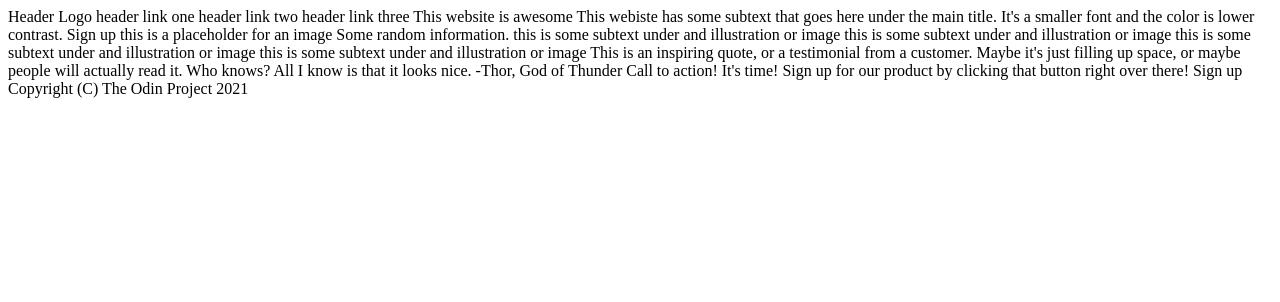
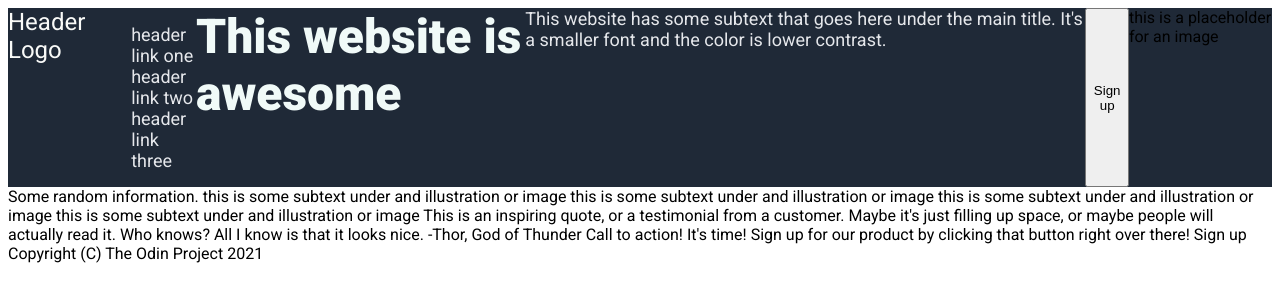
Before and after one commit to nedwards06/landing-page, a plain HTML site: page index.html in a window 1280 px wide. Drawn offline with Linux system fonts and the light colour scheme.

Commit message:
Create initial styling for page and hero section
Link to fonts from Google. Add style.css and enter initial
styles for hero section (background, typographical styles, and
flex containers).

```diff
--- a/index.html
+++ b/index.html
@@ -2,25 +2,41 @@
 
 <html lang="En">
 
-<header>
+<head>
     <meta charset="UTF-8">
-    <link type="stylesheet" href="style.css">
+    <link rel="stylesheet" href="style.css">
+
+    <!-- Link to Google fonts - Roboto -->
+    <link rel="preconnect" href="https://fonts.googleapis.com">
+    <link rel="preconnect" href="https://fonts.gstatic.com" crossorigin>
+    <link href="https://fonts.googleapis.com/css2?family=Roboto:ital,wght@0,100;0,300;0,400;0,500;0,700;0,900;1,100;1,300;1,400;1,500;1,700;1,900&display=swap" rel="stylesheet">
+
     <title>Landing Page</title>
-</header>
+</head>
 
 <body>
-    Header Logo
+    <div class="hero flex">
+        <div class="header-logo flex">
+            Header Logo
+        </div>
+        <div class="header-links flex">
+        <ul>
+            <li><a href="google.com">header link one</a></li>
+            <li><a href="google.com">header link two</a></li>
+            <li><a href="google.com">header link three</a></li>
+        </ul>
+        </div>
+        <div class="hero-main-text flex">
+            This website is awesome
+        </div>
+        <div class="hero-secondary-text flex">
+            This website has some subtext that goes here under the main title. It's a smaller font and the color is lower contrast.
+        </div>
+        <button type="button">Sign up</button>
+        this is a placeholder for an image
+    </div>
 
-    header link one
-    header link two
-    header link three
 
-    This website is awesome
-    This webiste has some subtext that goes here under the main
-    title. It's a smaller font and the color is lower contrast.
-    Sign up
-
-    this is a placeholder for an image
 
     Some random information.
 
--- a/style.css
+++ b/style.css
@@ -0,0 +1,37 @@
+body {
+    font-family: "Roboto", sans-serif;
+    font-weight: 400;
+    font-style: normal;
+}
+
+ul {
+    list-style: none;
+}
+
+.flex {
+    display: flex;
+}
+
+.hero {
+    background-color: #1F2937;
+}
+
+.header-logo {
+    font-size: 24px;
+    color: #F9FAF8;
+}
+
+.hero-secondary-text, .header-links a {
+    font-size: 18px;
+    color: #E5E7EB;
+}
+
+.header-links a {
+    text-decoration: none;
+}
+
+.hero-main-text {
+    font-size: 48px;
+    color: #F0FAF8;
+    font-weight: 900;
+}
```
